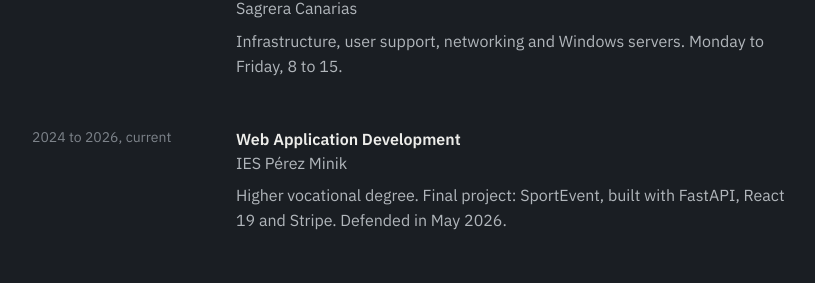
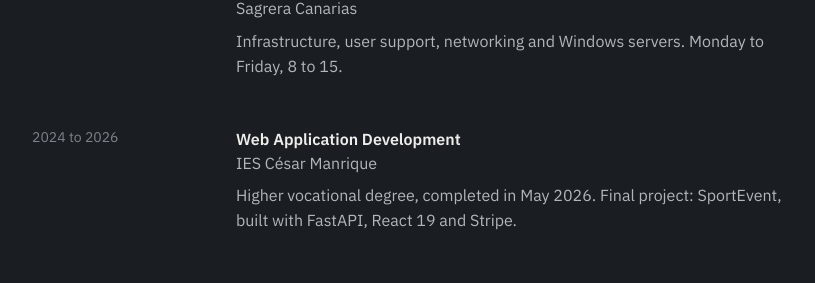
Before and after one commit to jv-maroto/portafolio, a React (Vite) app: page / in a window 1280 px wide. Shown: the part 4540-4823 px from the top of the page, without its empty margins (112-927 px from the left). Built offline with nearby package versions, Linux system fonts and the light colour scheme; no server answers.

Commit message:
fix: DAW cursado en el IES Cesar Manrique y terminado en mayo de 2026

```diff
--- a/src/components/Experience.jsx
+++ b/src/components/Experience.jsx
@@ -3,7 +3,7 @@
 
 const ITEMS = [
   { id: 'sagrera', status: 'current' },
-  { id: 'daw', status: 'current' },
+  { id: 'daw', status: 'completed' },
   { id: 'asir', status: 'completed' },
 ]
 
--- a/src/locales/en.json
+++ b/src/locales/en.json
@@ -134,9 +134,9 @@
       },
       "daw": {
         "role": "Web Application Development",
-        "company": "IES Pérez Minik",
+        "company": "IES César Manrique",
         "period": "2024 to 2026",
-        "description": "Higher vocational degree. Final project: SportEvent, built with FastAPI, React 19 and Stripe. Defended in May 2026."
+        "description": "Higher vocational degree, completed in May 2026. Final project: SportEvent, built with FastAPI, React 19 and Stripe."
       },
       "asir": {
         "role": "Systems and Network Administration",
--- a/src/locales/es.json
+++ b/src/locales/es.json
@@ -134,9 +134,9 @@
       },
       "daw": {
         "role": "Desarrollo de Aplicaciones Web",
-        "company": "IES Pérez Minik",
+        "company": "IES César Manrique",
         "period": "2024 a 2026",
-        "description": "Ciclo formativo de grado superior. Proyecto final: SportEvent, con FastAPI, React 19 y Stripe. Defensa en mayo de 2026."
+        "description": "Ciclo formativo de grado superior, terminado en mayo de 2026. Proyecto final: SportEvent, con FastAPI, React 19 y Stripe."
       },
       "asir": {
         "role": "Administración de Sistemas en Red",
```
